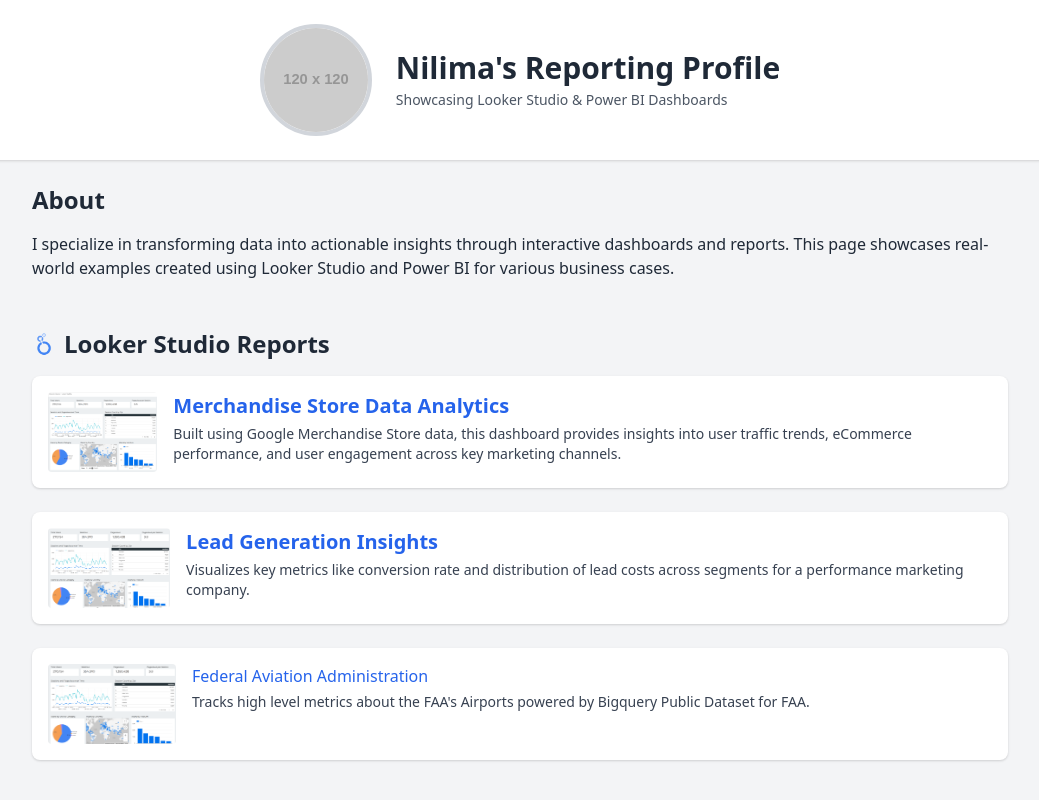
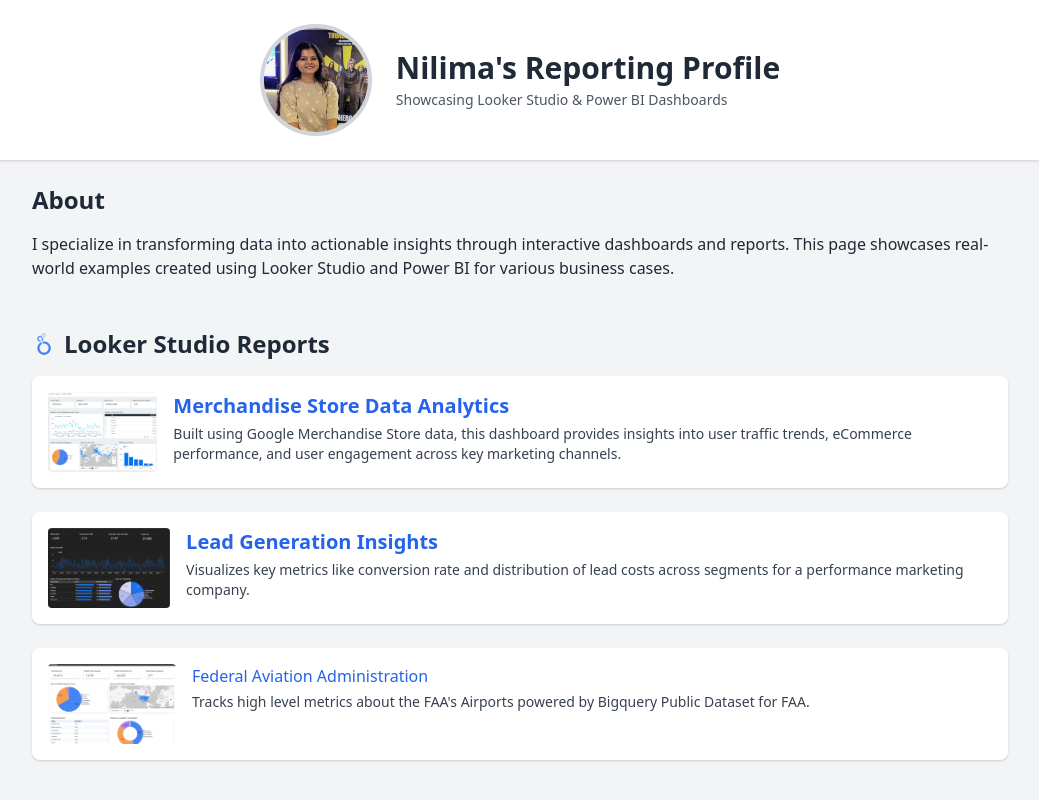
Before and after one commit to nilima-c/nilima-c.github.io, a plain HTML site: page index.html in a window 1280 px wide. Shown: the top 800 px of the page, without its empty margins (120-1159 px from the left). Drawn offline with nearby package versions, Linux system fonts and the light colour scheme; placeholder pictures from the web are drawn by us.

Commit message:
Update index.html

```diff
--- a/index.html
+++ b/index.html
@@ -12,7 +12,7 @@
   <div class="flex items-center space-x-6 justify-center">
 
     <!-- Profile Photo -->
-    <img src="https://via.placeholder.com/120" alt="Profile Photo" class="w-28 h-28 rounded-full border-4 border-gray-300 object-cover">
+    <img src="https://raw.githubusercontent.com/nilima-c/nilima-c.github.io/refs/heads/main/images/profilePic.jpg" alt="Profile Photo" class="w-28 h-28 rounded-full border-4 border-gray-300 object-cover">
 
     <!-- Heading & Subtitle -->
     <div class="text-center sm:text-left">
@@ -58,7 +58,7 @@
 
       <!-- Report 2 -->
       <div class="bg-white rounded-lg shadow p-4 mb-6 flex items-start space-x-4">
-      <img src="https://raw.githubusercontent.com/nilima-c/nilima-c.github.io/refs/heads/main/images/merchStoreLookerStudio.png" alt="Looker Report 2" class="w-32 h-20 object-cover rounded">
+      <img src="https://raw.githubusercontent.com/nilima-c/nilima-c.github.io/refs/heads/main/images/leadGenerationInsightsReport.png" alt="Looker Report 2" class="w-32 h-20 object-cover rounded">
       <div>
         <h3 class="text-xl font-bold">
         <a href="https://lookerstudio.google.com/reporting/a2f7fd14-2acd-4338-ae2d-a3bfeb542a41/page/iTpLF" class="text-blue-600 hover:underline" target="_blank" rel="noopener">Lead Generation Insights</a>
@@ -71,7 +71,7 @@
 
       <!-- Report 3 -->
       <div class="bg-white rounded-lg shadow p-4 mb-6 flex items-start space-x-4">
-      <img src="https://raw.githubusercontent.com/nilima-c/nilima-c.github.io/refs/heads/main/images/merchStoreLookerStudio.png" alt="Looker Report 3" class="w-32 h-20 object-cover rounded">
+      <img src="https://github.com/nilima-c/nilima-c.github.io/blob/main/images/FAAreport.png" alt="Looker Report 3" class="w-32 h-20 object-cover rounded">
       <div>
         <h3 class="text-xl font-bold"></h3>
         <a href="https://lookerstudio.google.com/reporting/5c900557-a9af-4c41-ad75-7877ab4ecd34/page/d6mJF" class="text-blue-600 hover:underline" target="_blank" rel="noopener">Federal Aviation Administration</a>
```
